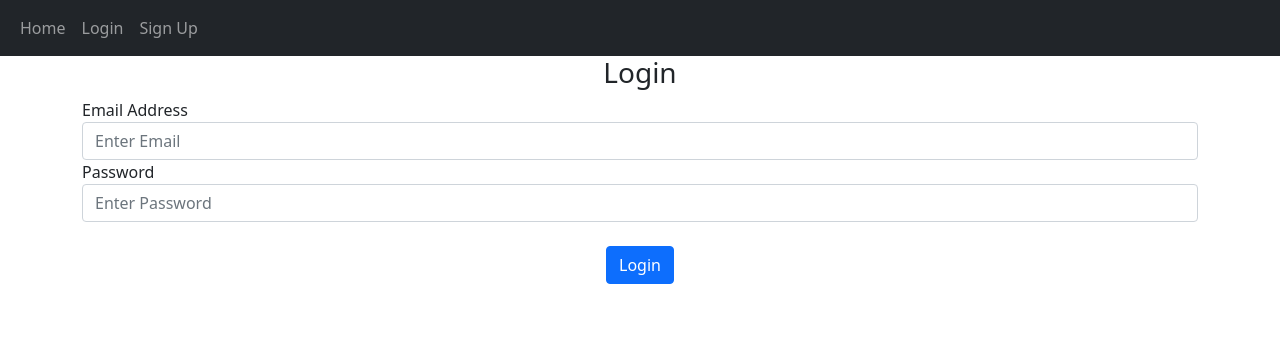
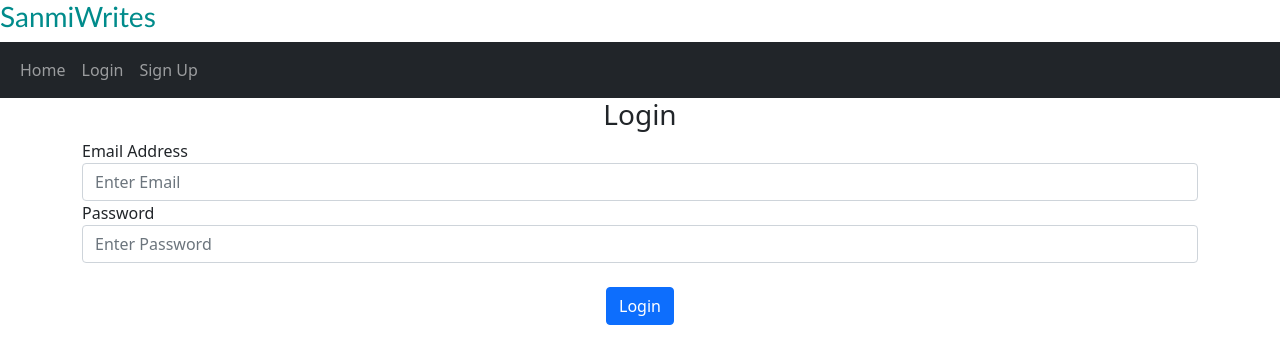
Before and after one commit to SuaveDeveloper/-SuaveDeveloper-AltSchool_BlogPost_Project, a Flask app: page /login in a window 1280 px wide. Shown: the top 364 px of the page. Run offline with Flask 3, Linux system fonts and the light colour scheme; some libraries are stand-ins or nearby versions.

Commit message:
title commit

```diff
--- a/BlogWebsite/template/base.html
+++ b/BlogWebsite/template/base.html
@@ -17,6 +17,9 @@
     <title>{% block title %}{% endblock %}</title>
   </head>
   <body>
+    <div style="margin: auto;font-family: 'Gill Sans', 'Gill Sans MT', Calibri, 'Trebuchet MS', sans-serif; object-position: center; color: darkcyan;">
+      <h3>SanmiWrites</h3>
+    </div>
     <nav class="navbar navbar-expand-lg navbar-dark bg-dark">
       <div class="container-fluid">
         <button
```
